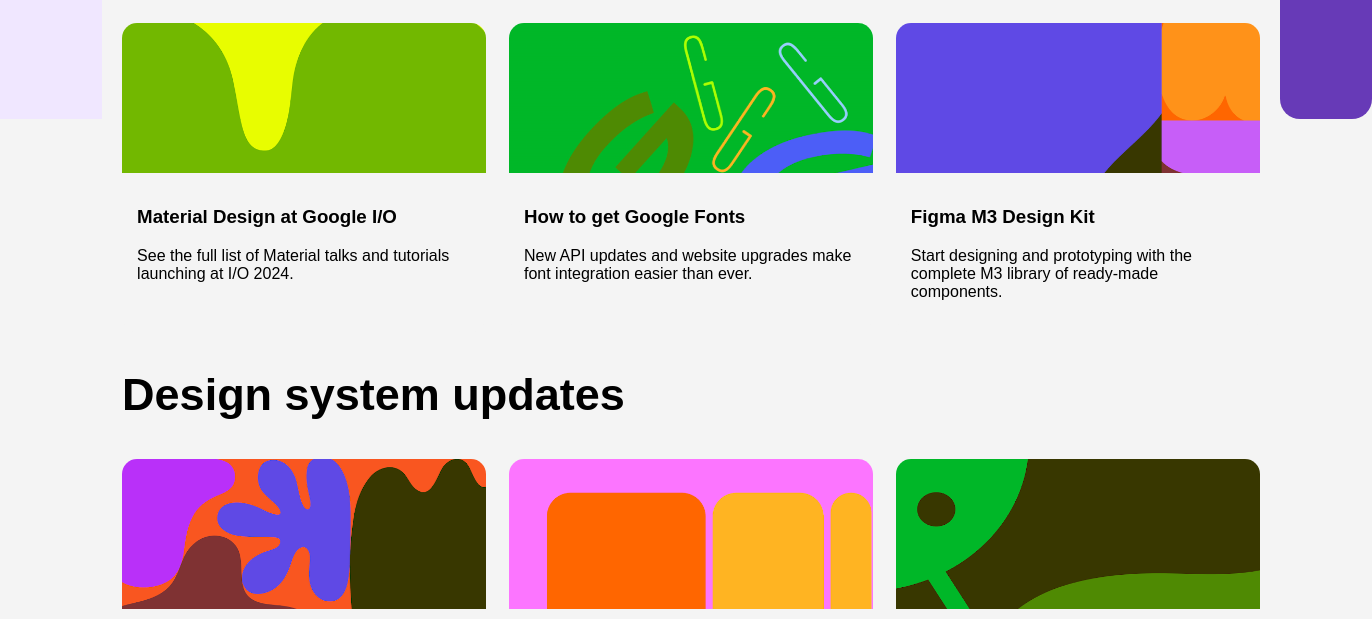
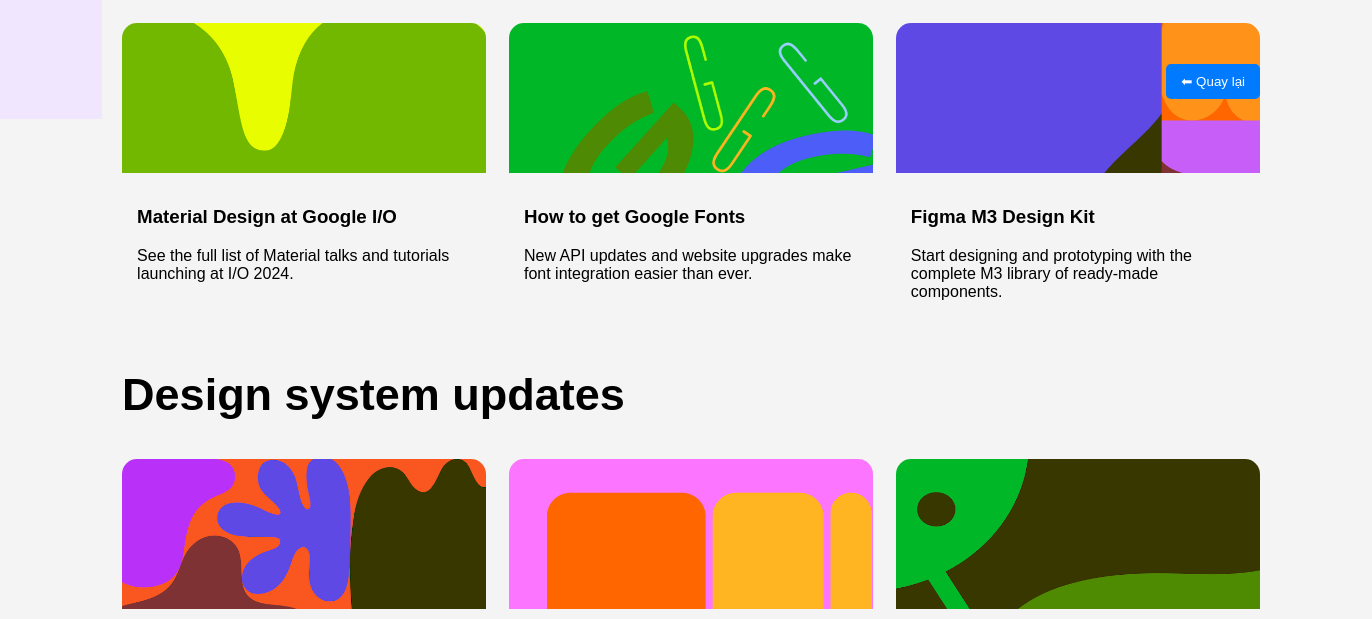
Before and after one commit to lykhong/b1_buoi6, a plain HTML site: page index.html in a window 1280 px wide. Shown: the part 681-1300 px from the top of the page, 1372 px wide, since content can reach past the window. Drawn offline with Linux system fonts and the light colour scheme.

Commit message:
style.css

```diff
--- a/style.css
+++ b/style.css
@@ -141,3 +141,18 @@ button:hover {
         grid-template-columns: 1fr;
     }
 }
+.back-button {
+    position: fixed;
+    bottom: 20px;
+    right: 20px;
+    background-color: #007bff;
+    color: white;
+    border: none;
+    padding: 10px 15px;
+    cursor: pointer;
+    border-radius: 5px;
+}
+
+.back-button:hover {
+    background-color: #0056b3;
+}
```
